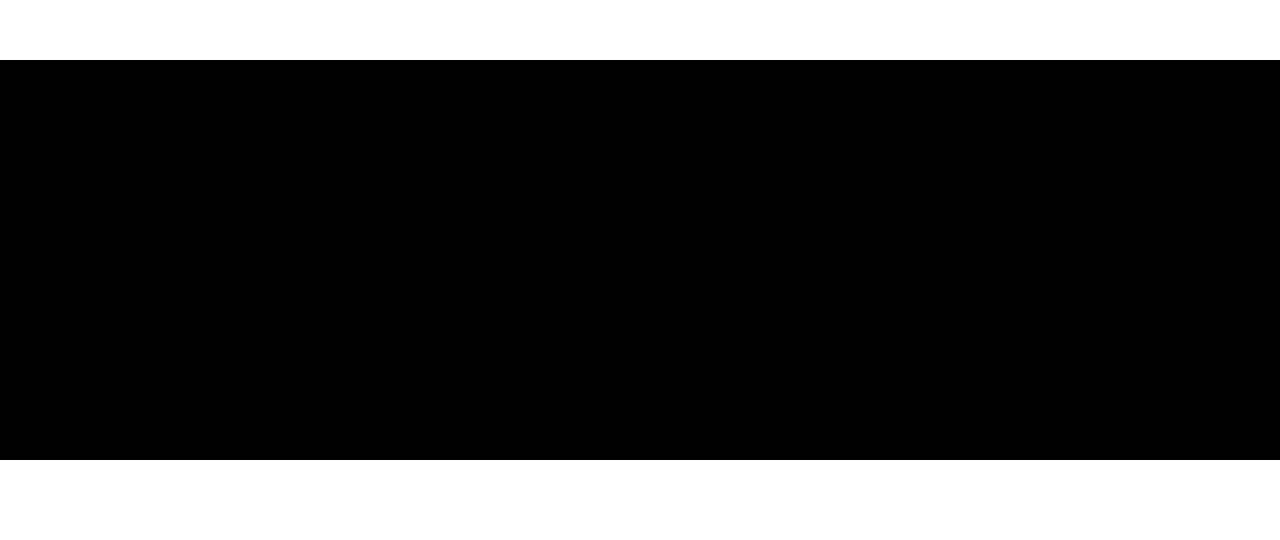
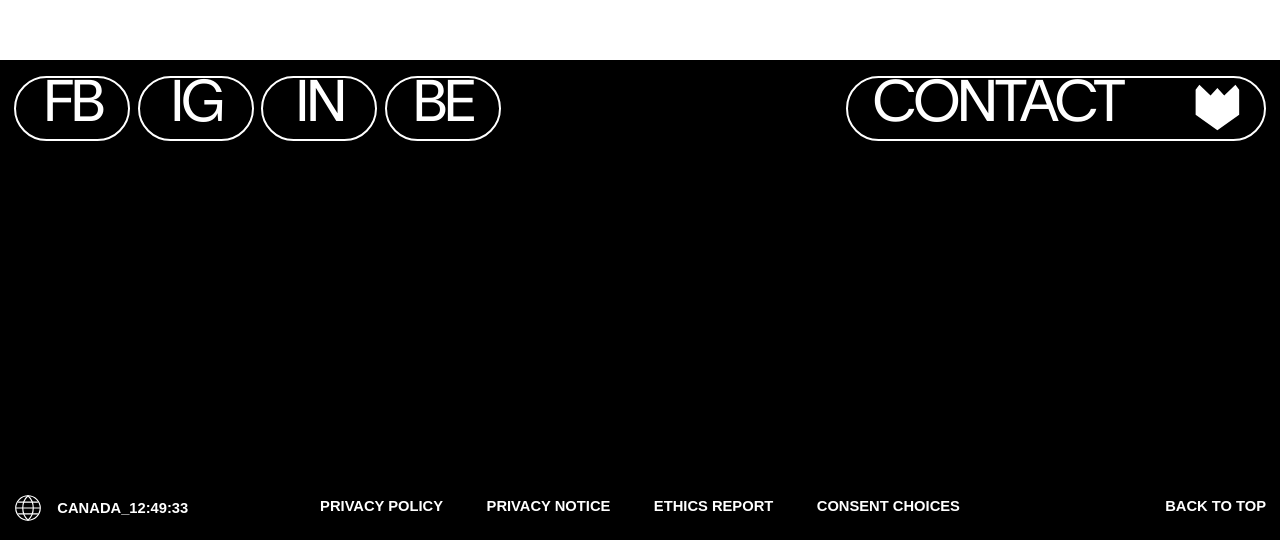
Before and after one commit to Aayushrakholiya/Ayush_Portfolio, a React (Vite) app: page /project in a window 1280 px wide. Shown: the part 2810-3350 px from the top of the page. Before the commit the page ends 3270 px from the top, so only its background shows below. Built offline with nearby package versions, Linux system fonts and the light colour scheme.

Commit message:
made a footer component

```diff
--- /dev/null
+++ b/src/components/common/Footer.css
@@ -0,0 +1,262 @@
+.site-footer {
+  --footer-accent: #d3fd51;
+  box-sizing: border-box;
+  display: flex;
+  min-height: 60svh;
+  flex-direction: column;
+  justify-content: space-between;
+  overflow: hidden;
+  padding: clamp(16px, 1.2vw, 26px) clamp(14px, 1vw, 22px) clamp(14px, 1.4vw, 28px);
+  background: #000;
+  color: #fff;
+  font-family: "Lausanne", Arial, Helvetica, sans-serif;
+  text-transform: uppercase;
+}
+
+.site-footer *,
+.site-footer *::before,
+.site-footer *::after {
+  box-sizing: border-box;
+}
+
+.site-footer__top {
+  display: flex;
+  align-items: flex-start;
+  justify-content: space-between;
+  gap: clamp(28px, 5vw, 96px);
+}
+
+.site-footer__socials {
+  display: flex;
+  flex-wrap: wrap;
+  gap: clamp(7px, 0.55vw, 12px);
+}
+
+.site-footer__pill {
+  display: inline-flex;
+  min-height: clamp(64px, 5.05vw, 104px);
+  align-items: center;
+  justify-content: center;
+  border: clamp(2px, 0.15vw, 3px) solid currentColor;
+  border-radius: 999px;
+  color: #fff;
+  font-size: clamp(3.35rem, 4.5vw, 6rem);
+  font-weight: 300;
+  letter-spacing: -0.065em;
+  line-height: 0.75;
+  text-decoration: none;
+  transition: background-color 220ms ease, border-color 220ms ease, color 220ms ease;
+}
+
+.site-footer__pill:hover,
+.site-footer__pill:focus-visible {
+  border-color: var(--footer-accent);
+  background: var(--footer-accent);
+  color: #000;
+  outline: none;
+}
+
+.site-footer__social-link {
+  min-width: clamp(112px, 9.1vw, 188px);
+  padding: 0.08em 0.25em 0.14em;
+}
+
+.site-footer__contact {
+  min-width: clamp(390px, 32.8vw, 672px);
+  flex: 0 1 auto;
+  gap: clamp(12px, 1.6vw, 32px);
+  justify-content: space-between;
+  padding: 0.08em clamp(18px, 1.9vw, 40px) 0.14em;
+}
+
+.site-footer__contact-mark {
+  width: clamp(41px, 3.5vw, 72px);
+  height: auto;
+  flex: 0 0 auto;
+}
+
+.site-footer__bottom {
+  display: grid;
+  grid-template-columns: minmax(max-content, 1fr) auto minmax(max-content, 1fr);
+  gap: clamp(24px, 4vw, 80px);
+  align-items: center;
+  font-family: Arial, Helvetica, sans-serif;
+  font-size: clamp(0.85rem, 1.15vw, 1.5rem);
+  font-weight: 700;
+  line-height: 1;
+}
+
+.site-footer__location {
+  display: inline-flex;
+  align-items: center;
+  gap: clamp(10px, 1.2vw, 24px);
+  white-space: nowrap;
+}
+
+.site-footer__globe {
+  width: clamp(28px, 2.1vw, 44px);
+  height: clamp(28px, 2.1vw, 44px);
+  flex: 0 0 auto;
+}
+
+.site-footer__legal {
+  display: flex;
+  justify-content: center;
+  gap: clamp(28px, 3.4vw, 72px);
+  white-space: nowrap;
+}
+
+.site-footer__legal a,
+.site-footer__legal button,
+.site-footer__back-to-top {
+  position: relative;
+  border: 0;
+  padding: 0 0 3px;
+  background: transparent;
+  color: inherit;
+  font: inherit;
+  text-transform: uppercase;
+  text-decoration: none;
+  cursor: pointer;
+}
+
+.site-footer__legal a::after,
+.site-footer__legal button::after,
+.site-footer__back-to-top::after {
+  position: absolute;
+  right: 0;
+  bottom: 0;
+  left: 0;
+  height: 2px;
+  background: currentColor;
+  content: "";
+  transform: scaleX(0);
+  transform-origin: right;
+  transition: transform 240ms cubic-bezier(.16, 1, .3, 1);
+}
+
+.site-footer__legal a:hover::after,
+.site-footer__legal a:focus-visible::after,
+.site-footer__legal button:hover::after,
+.site-footer__legal button:focus-visible::after,
+.site-footer__back-to-top:hover::after,
+.site-footer__back-to-top:focus-visible::after {
+  transform: scaleX(1);
+  transform-origin: left;
+}
+
+.site-footer__legal a:focus-visible,
+.site-footer__legal button:focus-visible,
+.site-footer__back-to-top:focus-visible {
+  color: var(--footer-accent);
+  outline: none;
+}
+
+.site-footer__back-to-top {
+  justify-self: end;
+  white-space: nowrap;
+}
+
+@media (max-width: 1020px) {
+  .site-footer__top {
+    flex-direction: column;
+  }
+
+  .site-footer__contact {
+    min-width: min(100%, 520px);
+    align-self: flex-end;
+  }
+
+  .site-footer__bottom {
+    grid-template-columns: 1fr auto;
+  }
+
+  .site-footer__legal {
+    grid-column: 1 / -1;
+    grid-row: 1;
+    justify-content: space-between;
+  }
+}
+
+@media (max-width: 720px) {
+  .site-footer {
+    min-height: max(100svh, 690px);
+    gap: 80px;
+    padding: 14px 12px 18px;
+  }
+
+  .site-footer__top {
+    gap: 18px;
+  }
+
+  .site-footer__socials {
+    display: grid;
+    width: 100%;
+    grid-template-columns: repeat(2, minmax(0, 1fr));
+  }
+
+  .site-footer__pill {
+    min-height: 64px;
+    font-size: clamp(3rem, 16vw, 4.4rem);
+  }
+
+  .site-footer__social-link {
+    width: 100%;
+    min-width: 0;
+  }
+
+  .site-footer__contact {
+    min-width: 0;
+    width: 100%;
+    justify-content: space-between;
+    padding-right: 22px;
+    padding-left: 28px;
+    font-size: clamp(2.6rem, 14vw, 4.4rem);
+  }
+
+  .site-footer__contact-mark {
+    width: 44px;
+  }
+
+  .site-footer__bottom {
+    display: flex;
+    flex-wrap: wrap;
+    gap: 28px 16px;
+    justify-content: space-between;
+    font-size: 0.78rem;
+  }
+
+  .site-footer__legal {
+    display: grid;
+    width: 100%;
+    grid-template-columns: repeat(2, minmax(0, 1fr));
+    gap: 18px 12px;
+    order: -1;
+    white-space: normal;
+  }
+
+  .site-footer__legal a:nth-child(even) {
+    text-align: right;
+  }
+
+  .site-footer__legal button {
+    text-align: right;
+  }
+
+  .site-footer__globe {
+    width: 27px;
+    height: 27px;
+  }
+}
+
+@media (prefers-reduced-motion: reduce) {
+  .site-footer__pill,
+  .site-footer__legal a::after,
+  .site-footer__back-to-top::after {
+    transition-duration: 1ms;
+  }
+
+  html:focus-within {
+    scroll-behavior: auto;
+  }
+}
--- /dev/null
+++ b/src/components/common/Footer.jsx
@@ -0,0 +1,129 @@
+import { useEffect, useState } from "react";
+import { Link } from "react-router-dom";
+
+import "./Footer.css";
+
+const socialLinks = [
+  { label: "FB", name: "Facebook", href: "https://www.facebook.com/K72.ca/" },
+  { label: "IG", name: "Instagram", href: "https://www.instagram.com/k72.ca/" },
+  { label: "IN", name: "LinkedIn", href: "https://www.linkedin.com/company/k72/" },
+  { label: "BE", name: "Behance", href: "https://www.behance.net/agenceK72" },
+];
+
+const legalLinks = [
+  { label: "Privacy policy", href: "https://k72.ca/en/privacy-policy" },
+  { label: "Privacy notice", href: "https://k72.ca/en/privacy-notice" },
+  {
+    label: "Ethics report",
+    href: "https://secure.ethicspoint.com/domain/media/en/gui/47632/index.html",
+  },
+];
+
+const montrealTimeFormatter = new Intl.DateTimeFormat("en-CA", {
+  timeZone: "America/Toronto",
+  hour: "2-digit",
+  minute: "2-digit",
+  second: "2-digit",
+  hourCycle: "h23",
+});
+
+const getMontrealTime = () => montrealTimeFormatter.format(new Date());
+
+const GlobeIcon = () => (
+  <svg
+    aria-hidden="true"
+    className="site-footer__globe"
+    viewBox="0 0 48 48"
+    fill="none"
+  >
+    <circle cx="24" cy="24" r="21" stroke="currentColor" strokeWidth="2" />
+    <path d="M3 24h42M7 14h34M7 34h34" stroke="currentColor" strokeWidth="2" />
+    <path
+      d="M24 3c6 5.5 9 12.5 9 21s-3 15.5-9 21c-6-5.5-9-12.5-9-21S18 8.5 24 3Z"
+      stroke="currentColor"
+      strokeWidth="2"
+    />
+  </svg>
+);
+
+const ContactMark = () => (
+  <svg
+    aria-hidden="true"
+    className="site-footer__contact-mark"
+    viewBox="0 0 72 78"
+  >
+    <path d="M7 3 25 20 36 8l11 12L65 3l6 8v40L36 76 1 51V11L7 3Z" fill="currentColor" />
+  </svg>
+);
+
+const Footer = () => {
+  const [montrealTime, setMontrealTime] = useState(getMontrealTime);
+
+  useEffect(() => {
+    const timer = window.setInterval(() => {
+      setMontrealTime(getMontrealTime());
+    }, 1000);
+
+    return () => window.clearInterval(timer);
+  }, []);
+
+  const handleBackToTop = () => {
+    window.scrollTo({ top: 0, behavior: "smooth" });
+  };
+
+  const handleConsentChoices = () => {
+    window.OneTrust?.ToggleInfoDisplay?.();
+  };
+
+  return (
+    <footer id="site-footer" className="site-footer">
+      <div className="site-footer__top">
+        <nav className="site-footer__socials" aria-label="Social media">
+          {socialLinks.map((social) => (
+            <a
+              key={social.name}
+              className="site-footer__pill site-footer__social-link"
+              href={social.href}
+              target="_blank"
+              rel="noreferrer"
+              aria-label={social.name}
+            >
+              {social.label}
+            </a>
+          ))}
+        </nav>
+
+        <Link className="site-footer__pill site-footer__contact" to="/contact">
+          <span>Contact</span>
+          <ContactMark />
+        </Link>
+      </div>
+
+      <div className="site-footer__bottom">
+        <div className="site-footer__location">
+          <GlobeIcon />
+          <span>
+            Canada_<time dateTime={montrealTime}>{montrealTime}</time>
+          </span>
+        </div>
+
+        <nav className="site-footer__legal" aria-label="Legal">
+          {legalLinks.map((link) => (
+            <a key={link.label} href={link.href}>
+              {link.label}
+            </a>
+          ))}
+          <button type="button" onClick={handleConsentChoices}>
+            Consent choices
+          </button>
+        </nav>
+
+        <button className="site-footer__back-to-top" type="button" onClick={handleBackToTop}>
+          Back to top
+        </button>
+      </div>
+    </footer>
+  );
+};
+
+export default Footer;
--- a/src/pages/agence.jsx
+++ b/src/pages/agence.jsx
@@ -2,6 +2,7 @@ import { useGSAP } from '@gsap/react'
 import { gsap } from 'gsap'
 import { ScrollTrigger } from 'gsap/all'
 import React, { useEffect, useRef, useState } from 'react'
+import Footer from '../components/common/Footer'
 
 
 const agency = () => {
@@ -456,7 +457,7 @@ const agency = () => {
       </div>
     </section>
 
-    <div className="footer_container h-[400px] bg-black" />
+    <Footer />
     </div>
   )
 }
--- a/src/pages/project.jsx
+++ b/src/pages/project.jsx
@@ -4,6 +4,7 @@ import { ScrollTrigger } from "gsap/all";
 import React from "react";
 
 import ProjectCard from "../components/projects/ProjectCard";
+import Footer from "../components/common/Footer";
 
 gsap.registerPlugin(ScrollTrigger);
 
@@ -139,7 +140,7 @@ const Project = () => {
         </div>
       </div>
 
-      <div className="footer_container h-[400px] bg-black" />
+      <Footer />
     </>
   );
 };
```
